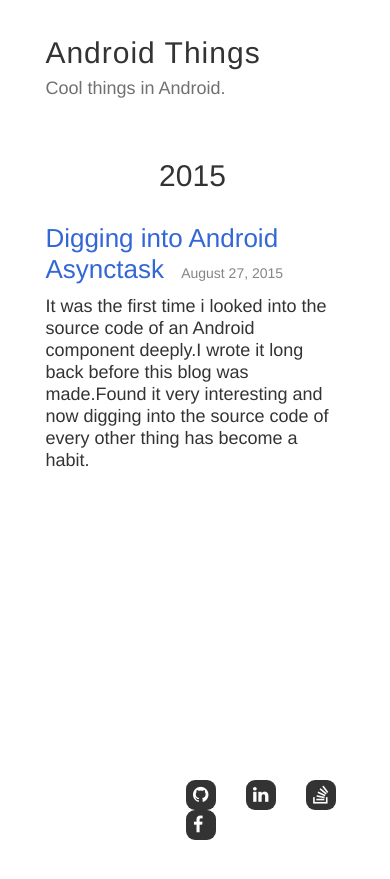
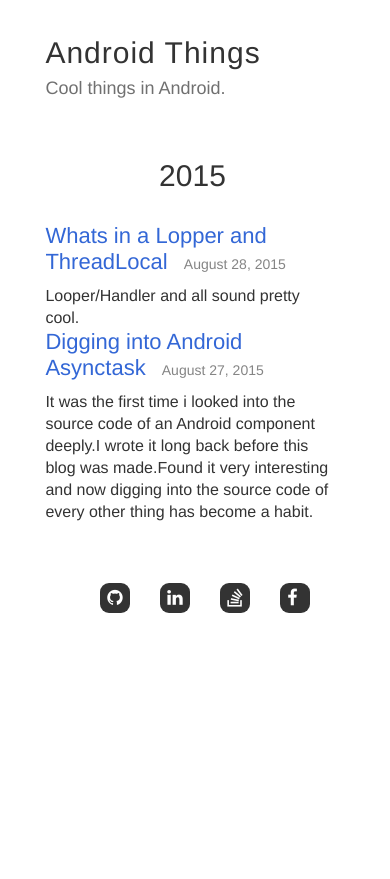
Before and after one commit to rahulrj/rahulrj.github.io, a Jekyll site: the page built from android.html, in a window 390 px wide. Shown: the top 879 px of the page. Built offline with Jekyll 4.4.1, drawn with Linux system fonts in a browser that asks for light colours; nearby versions of some CDN libraries; some web fonts are replaced.

Commit message:
Working on Looper

````diff
--- /dev/null
+++ b/_posts/2015-08-28-ThreadLocal.md
@@ -0,0 +1,74 @@
+---
+layout: post
+title: "Whats in a Lopper and ThreadLocal"
+description: "Looper/Handler and all sound pretty cool."
+category: android
+tags: [Threads, ThreadLocal, Android]
+subheading: Important part of Message passing between threads
+permalink: contents/Android-looper
+---
+
+We often get a message when we try to display a ```Toast``` from a background thread ( for example ).
+
+{% highlight java %}
+java.lang.RuntimeException: Can't create handler inside thread that has not called Looper.prepare()
+     at android.os.Handler.<init>(Handler.java:121)
+     at android.widget.Toast.<init>(Toast.java:68)
+     at android.widget.Toast.makeText(Toast.java:231)
+{% endhighlight %}
+
+A thing to wonder is that why can't it just say that "You cannot display a Toast on a worker thread". What does the first line
+of the exception mean? ( Thank god there is StackOflw for just copying the answer without actually knowing how it solves the problem and in some cases what was the problem). The first line of exception isnt decipherable unless i know what a ```Looper``` and ```Handler``` is. And i also looked into how they have been implemented in Android.
+
+## What exactly is Looper
+A ```Looper``` can be thought of as a Message Queue. ```MessageQueue``` is actually also a class that that has been created in
+Android which ```Looper``` uses internally. However it lets take it as a simple ```Queue``` which can contain ```Message``` objects. ```Message``` is the component in which you can wrap anything and send it to a ```Handler```.  ```Looper``` class
+provides methods to loop over that queue and process the messages in it.
+<br><br>
+As an example, suppose we have a worker thread and we want to send some data from it to the main thread. Then what should be done? We will simply send the data to the UI thread's ```MessageQueue``` and the its looper will process the ```MessageQueue``` and execute the tasks. These are the steps
+<br><br>
+1. The UI thread has a ```Looper``` by default. So we will create a ```Handler``` in the main thread. While instantiating
+   the handler, it will associate the handler with the looper(lets say it as a MessageQueue for now) of the main thread
+
+    {% highlight java %}
+      private Handler handler = new Handler();
+    {% endhighlight %}
+
+  And of course, there is only one ```Looper``` that can be created per thread. Since there is already a ```Looper```  associated with the UI thread, it will throw exception when you will try to call ```Looper.prepare()``` on it.
+  <br><br>
+2. Using the above created ```Handler``` and its post() method, post a Runnable( which contains a task to be executed in
+   the UI thread) to the ```MessageQueue```.
+   {% highlight java %}
+   handler.post(new Runnable() {
+          @Override
+          public void run() {}
+   });
+   {% endhighlight %}
+   Now the Looper of the UI thread will loop through this queue and process the tasks that are present.
+
+## Implementation of Looper
+
+Since a ```Looper``` is specific to a particular thread,so it internally uses a ```ThreadLocal``` object for storing
+the information about a thread. ```ThreadLocal``` as the name suggests, is an object which is local to every thread accessing this object. So suppose you create a ```ThreadLocal``` object and have 2 threads accessing it, then each thread can do ```get()``` and ```set()``` on this object separately and the value set by one thread will remain local to that thread only.
+```Looper.prepare()``` is implemented as
+{% highlight java %}
+private static void prepare(boolean quitAllowed) {
+        if (sThreadLocal.get() != null) {
+            throw new RuntimeException("Only one Looper may be created per thread");
+        }
+        sThreadLocal.set(new Looper(quitAllowed));
+    }
+{% endhighlight %}
+So the threadlocal's value is set as the instance of the ```Looper```. Also a new instance of ```MessageQueue``` ,which is the soul of a ```Looper``` is created in its constructor.(```quitAllowed``` is a boolean used internally in MessageQueue).
+There is also a function ```prepareMainLooper()``` which is used by Android internally to initialize the ```Looper``` for
+UI thread. So we dont need to call this function at all.
+<br><br>
+Now to start your ```Looper``` for it to process the queue,you will have to call ```Looper.loop()```.It gets its
+```MessageQueue``` and checks the value of ```MessageQueue.next()```in an infinite loop. Now ```next()``` is actually a
+blocking call.  When there are no messages left in the queue, the thread blocks until there are new messages. Then it takes
+the messages from the queue and return back to the ```Looper```. The ```Looper``` sends the ```Message``` object for
+processing to its corresponding ```Handler``` using
+{% highlight java %}
+message.target.handleMessage(message);
+{% endhighlight %}
+When ```next()``` returns ```NULL```, then then ```MessageQueue``` quits.
--- a/stylesheets/contentscss.css
+++ b/stylesheets/contentscss.css
@@ -97,17 +97,7 @@ body {
   margin-left: 20%;
   margin-right: 14%;
 }
-@media screen and (max-width: 768px){
-#content{
 
-    margin-left: 10%;
-
-   }
-   h1{
-     font-size: 30px;
-   }
-
-}
 
 h1 .permalink,
 h2 .permalink,
@@ -162,8 +152,7 @@ span.reldate {
     overflow: hidden;
     position: absolute;
     margin-bottom: 60px;
-    margin-top: 20px;
-    bottom: 0%;
+    margin-top: 60px;
 }
 
 .footer li{
@@ -192,6 +181,26 @@ span.reldate {
     -webkit-font-smoothing: antialiased;
     -moz-osx-font-smoothing: grayscale;
     transform: translate(0,0);
+
+}
+@media screen and (max-width: 768px){
+#content{
+
+    margin-left: 10%;
+
+   }
+   h1{
+     font-size: 30px;
+   }
+   .footer{
+     left: 18%;
+   }
+   h2{
+     font-size: 22px;
+   }
+   body{
+     font-size: 16px;
+   }
 
 }
 
````
Also changed, not shown: 3 other files.
